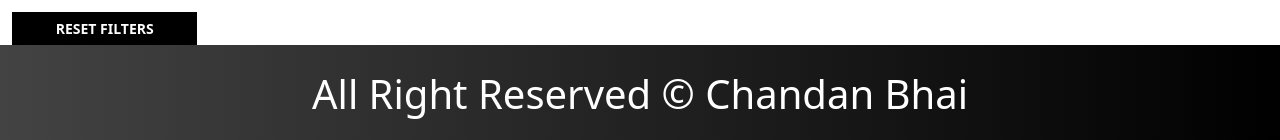
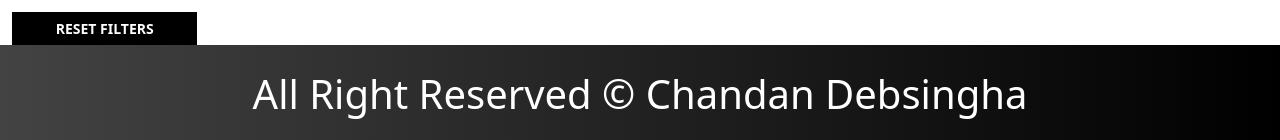
Before and after one commit to Chandan157/E-commerce-app, a React (Create React App) app in the folder client/: page / in a window 1280 px wide. Shown: the part 812-952 px from the top of the page. Built offline with nearby package versions, Linux system fonts and the light colour scheme; no server answers.

Commit message:
name edited

```diff
--- a/client/src/components/Layout/Footer.js
+++ b/client/src/components/Layout/Footer.js
@@ -3,7 +3,7 @@ import { Link } from "react-router-dom";
 const Footer = () => {
   return (
     <div className="footer">
-      <h1 className="text-center">All Right Reserved &copy; Chandan Bhai</h1>
+      <h1 className="text-center">All Right Reserved &copy; Chandan Debsingha</h1>
       <p className="text-center mt-3">
         <Link to="/about">About</Link>|<Link to="/contact">Contact</Link>|
         <Link to="/policy">Privacy Policy</Link>
```
